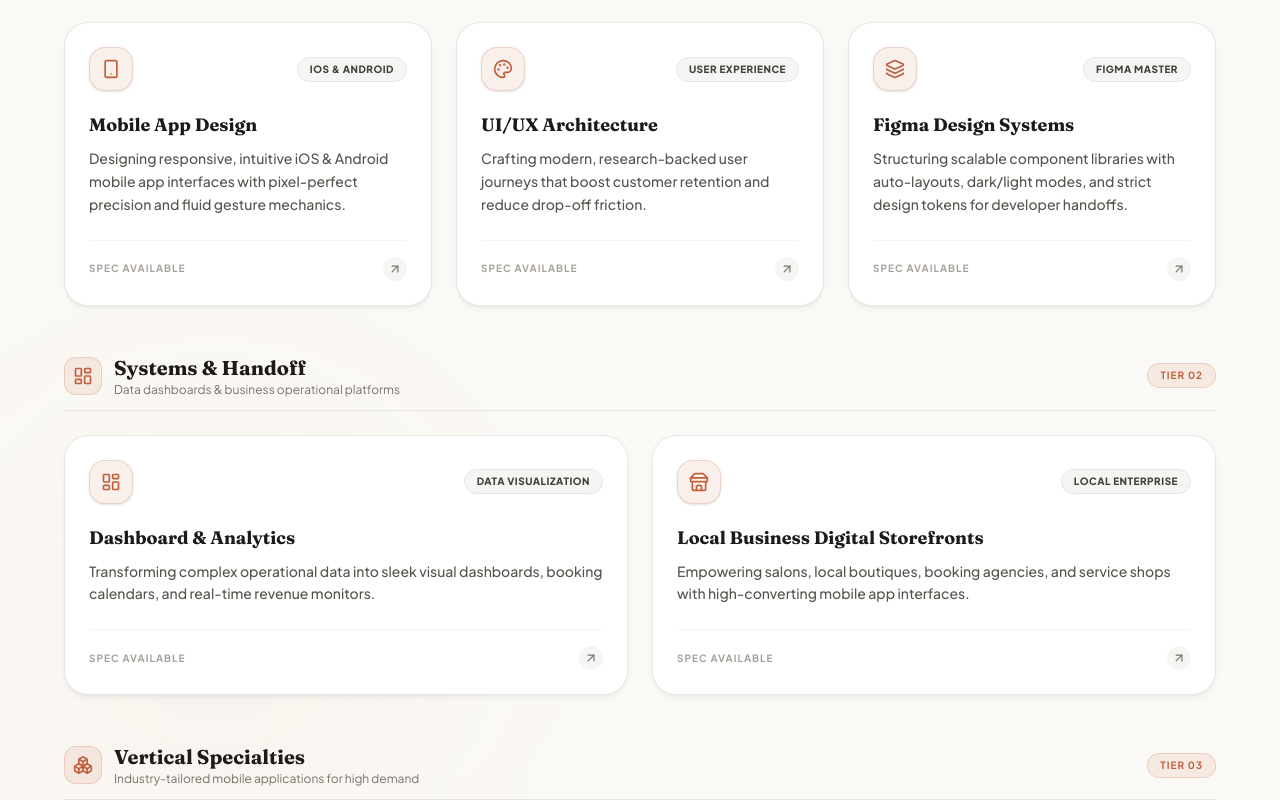
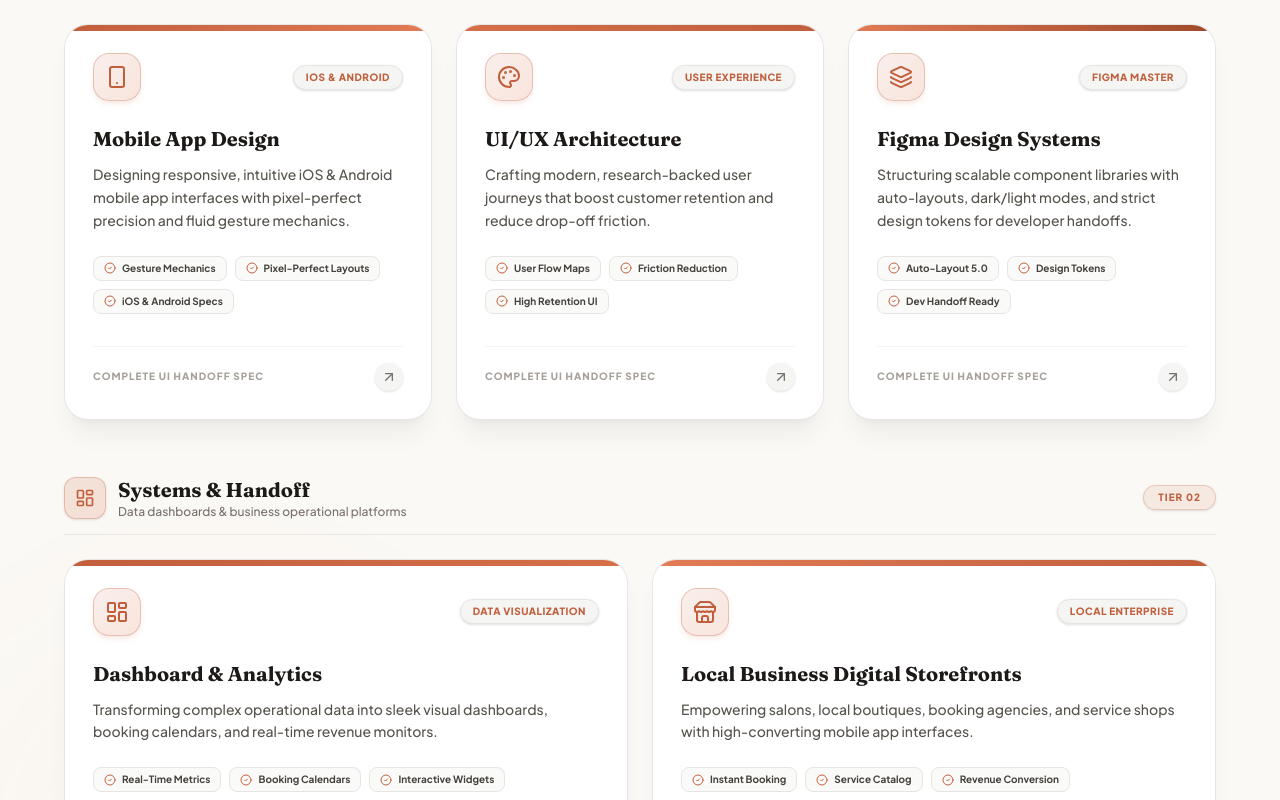
Before and after one commit to dgulati352-cpu/Dhairya-Gulati-Portfolio, a Next.js app: page / in a window 1280 px wide. Shown: the part 4220-5020 px from the top of the page. Built offline with nearby package versions, Linux system fonts and the light colour scheme.

Commit message:
Redesign Services section with attractive Bento Grid layout, gradient top borders, and feature highlights

```diff
--- a/src/components/Services.tsx
+++ b/src/components/Services.tsx
@@ -12,7 +12,8 @@
   Store,
   Sparkles,
   ArrowUpRight,
-  Boxes
+  Boxes,
+  CheckCircle2
 } from "lucide-react";
 
 interface ServiceGroup {
@@ -24,6 +25,8 @@
     title: string;
     desc: string;
     tag: string;
+    highlights: string[];
+    accentColor: string;
   }[];
 }
 
@@ -37,19 +40,25 @@
         icon: Smartphone,
         title: "Mobile App Design",
         desc: "Designing responsive, intuitive iOS & Android mobile app interfaces with pixel-perfect precision and fluid gesture mechanics.",
-        tag: "iOS & Android"
+        tag: "iOS & Android",
+        highlights: ["Gesture Mechanics", "Pixel-Perfect Layouts", "iOS & Android Specs"],
+        accentColor: "from-[#C15F3C] to-[#E27B56]"
       },
       {
         icon: Palette,
         title: "UI/UX Architecture",
         desc: "Crafting modern, research-backed user journeys that boost customer retention and reduce drop-off friction.",
-        tag: "User Experience"
+        tag: "User Experience",
+        highlights: ["User Flow Maps", "Friction Reduction", "High Retention UI"],
+        accentColor: "from-[#D66F4A] to-[#C15F3C]"
       },
       {
         icon: Layers,
         title: "Figma Design Systems",
         desc: "Structuring scalable component libraries with auto-layouts, dark/light modes, and strict design tokens for developer handoffs.",
-        tag: "Figma Master"
+        tag: "Figma Master",
+        highlights: ["Auto-Layout 5.0", "Design Tokens", "Dev Handoff Ready"],
+        accentColor: "from-[#E27B56] to-[#A04A2A]"
       }
     ]
   },
@@ -62,13 +71,17 @@
         icon: LayoutDashboard,
         title: "Dashboard & Analytics",
         desc: "Transforming complex operational data into sleek visual dashboards, booking calendars, and real-time revenue monitors.",
-        tag: "Data Visualization"
+        tag: "Data Visualization",
+        highlights: ["Real-Time Metrics", "Booking Calendars", "Interactive Widgets"],
+        accentColor: "from-[#C15F3C] to-[#D66F4A]"
       },
       {
         icon: Store,
         title: "Local Business Digital Storefronts",
         desc: "Empowering salons, local boutiques, booking agencies, and service shops with high-converting mobile app interfaces.",
-        tag: "Local Enterprise"
+        tag: "Local Enterprise",
+        highlights: ["Instant Booking", "Service Catalog", "Revenue Conversion"],
+        accentColor: "from-[#E27B56] to-[#C15F3C]"
       }
     ]
   },
@@ -81,13 +94,17 @@
         icon: UtensilsCrossed,
         title: "Restaurant App Systems",
         desc: "Streamlining dine-in table ordering, digital reservations, interactive food menus, and kitchen order routing.",
-        tag: "Food & Hospitality"
+        tag: "Food & Hospitality",
+        highlights: ["Digital Table Menus", "Instant Reservation", "30% Lift Proof"],
+        accentColor: "from-[#D66F4A] to-[#E27B56]"
       },
       {
         icon: Dumbbell,
         title: "Gym & Fitness Apps",
         desc: "Designing engaging workout tracking screens, digital membership passes, trainer bookings, and class schedulers.",
-        tag: "Fitness & Wellness"
+        tag: "Fitness & Wellness",
+        highlights: ["Workout Trackers", "Trainer Booking", "Member Passes"],
+        accentColor: "from-[#C15F3C] to-[#A04A2A]"
       }
     ]
   }
@@ -114,7 +131,7 @@
         </div>
 
         {/* 3 Grouped Tiers Layout */}
-        <div className="flex flex-col gap-12">
+        <div className="flex flex-col gap-14">
           {SERVICE_GROUPS.map((group, groupIdx) => {
             const GroupIcon = group.icon;
             return (
@@ -127,54 +144,67 @@
                 className="flex flex-col gap-6"
               >
                 {/* Group Header */}
-                <div className="flex items-center justify-between pb-3 border-b border-stone-200">
+                <div className="flex items-center justify-between pb-3.5 border-b border-stone-200/90">
                   <div className="flex items-center gap-3">
-                    <div className="p-2 rounded-xl bg-[#C15F3C]/10 text-[#C15F3C] border border-[#C15F3C]/20">
+                    <div className="p-2.5 rounded-xl bg-gradient-to-br from-[#C15F3C]/15 to-[#E27B56]/20 text-[#C15F3C] border border-[#C15F3C]/30 shadow-sm">
                       <GroupIcon className="w-5 h-5" />
                     </div>
                     <div>
                       <h4 className="font-serif text-xl font-bold text-stone-900">{group.groupTitle}</h4>
-                      <p className="text-xs text-stone-500">{group.groupTagline}</p>
+                      <p className="text-xs text-stone-500 font-medium">{group.groupTagline}</p>
                     </div>
                   </div>
-                  <span className="text-[10px] font-bold uppercase tracking-widest px-3 py-1 rounded-full bg-[#C15F3C]/10 text-[#C15F3C] border border-[#C15F3C]/20">
+                  <span className="text-[10px] font-extrabold uppercase tracking-widest px-3.5 py-1 rounded-full bg-[#C15F3C]/10 text-[#C15F3C] border border-[#C15F3C]/25 shadow-sm">
                     Tier 0{groupIdx + 1}
                   </span>
                 </div>
 
-                {/* Cards Grid inside Tier */}
+                {/* Bento Cards Grid inside Tier */}
                 <div className={`grid grid-cols-1 ${group.services.length === 3 ? "md:grid-cols-3" : "md:grid-cols-2"} gap-6`}>
                   {group.services.map((service) => {
                     const Icon = service.icon;
                     return (
                       <div
                         key={service.title}
-                        className="bg-white rounded-3xl p-6 glass-card-hover group flex flex-col justify-between border border-stone-200/90 shadow-md shadow-stone-900/5 relative overflow-hidden"
+                        className="bg-white rounded-3xl p-7 glass-card-hover group flex flex-col justify-between border border-stone-200/90 shadow-xl shadow-stone-900/5 relative overflow-hidden"
                       >
+                        {/* Top Gradient Highlight Bar */}
+                        <div className={`absolute top-0 left-0 right-0 h-1.5 bg-gradient-to-r ${service.accentColor}`} />
+
                         <div>
-                          <div className="flex items-center justify-between mb-5">
-                            <div className="w-11 h-11 rounded-2xl flex items-center justify-center bg-[#C15F3C]/10 border border-[#C15F3C]/20 text-[#C15F3C] group-hover:scale-110 transition-all duration-300 shadow-sm">
-                              <Icon className="w-5 h-5" />
+                          <div className="flex items-center justify-between mb-6">
+                            <div className="w-12 h-12 rounded-2xl flex items-center justify-center bg-gradient-to-br from-[#C15F3C]/10 to-[#E27B56]/20 border border-[#C15F3C]/30 text-[#C15F3C] group-hover:scale-110 transition-all duration-300 shadow-md shadow-[#C15F3C]/10">
+                              <Icon className="w-6 h-6" />
                             </div>
-                            <span className="text-[10px] uppercase font-extrabold tracking-wider px-3 py-1 rounded-full bg-stone-100 border border-stone-200 text-stone-700">
+                            <span className="text-[10px] uppercase font-extrabold tracking-wider px-3 py-1 rounded-full bg-stone-100 border border-stone-200 text-[#C15F3C] shadow-sm">
                               {service.tag}
                             </span>
                           </div>
 
-                          <h5 className="font-serif text-lg font-bold text-stone-900 mb-2 group-hover:text-[#C15F3C] transition-colors duration-200">
+                          <h5 className="font-serif text-xl font-bold text-stone-900 mb-2.5 group-hover:text-[#C15F3C] transition-colors duration-200">
                             {service.title}
                           </h5>
-                          <p className="text-stone-600 text-xs sm:text-sm leading-relaxed font-medium">
+                          <p className="text-stone-600 text-xs sm:text-sm leading-relaxed font-medium mb-6">
                             {service.desc}
                           </p>
+
+                          {/* Highlights Checklist */}
+                          <div className="flex flex-wrap gap-2 mb-4">
+                            {service.highlights.map((item) => (
+                              <span key={item} className="inline-flex items-center gap-1.5 text-[10px] font-bold text-stone-700 bg-stone-50 border border-stone-200 px-2.5 py-1 rounded-lg">
+                                <CheckCircle2 className="w-3 h-3 text-[#C15F3C]" />
+                                <span>{item}</span>
+                              </span>
+                            ))}
+                          </div>
                         </div>
 
-                        <div className="mt-6 pt-4 border-t border-stone-100 flex items-center justify-between">
-                          <span className="text-[10px] uppercase tracking-widest font-bold text-stone-400 group-hover:text-[#C15F3C] transition-colors">
-                            Spec Available
+                        <div className="mt-4 pt-4 border-t border-stone-100 flex items-center justify-between">
+                          <span className="text-[10px] uppercase tracking-widest font-extrabold text-stone-400 group-hover:text-[#C15F3C] transition-colors">
+                            Complete UI Handoff Spec
                           </span>
-                          <div className="w-6 h-6 rounded-full bg-stone-100 group-hover:bg-[#C15F3C]/10 text-stone-500 group-hover:text-[#C15F3C] flex items-center justify-center transition-all">
-                            <ArrowUpRight className="w-3.5 h-3.5 group-hover:translate-x-0.5 group-hover:-translate-y-0.5 transition-transform" />
+                          <div className="w-7 h-7 rounded-full bg-stone-100 group-hover:bg-[#C15F3C] text-stone-500 group-hover:text-white flex items-center justify-center transition-all shadow-sm">
+                            <ArrowUpRight className="w-4 h-4 group-hover:translate-x-0.5 group-hover:-translate-y-0.5 transition-transform" />
                           </div>
                         </div>
                       </div>
```
